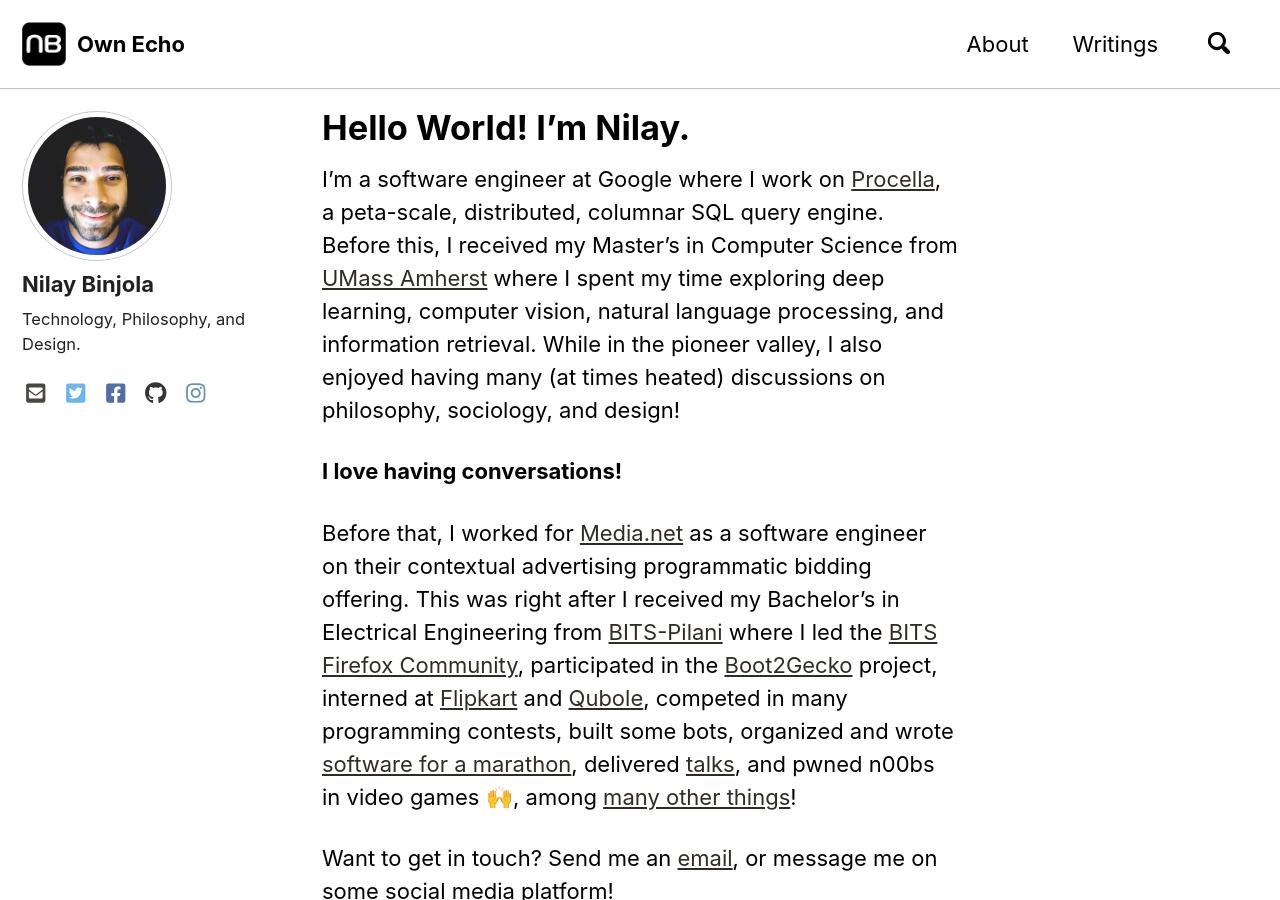
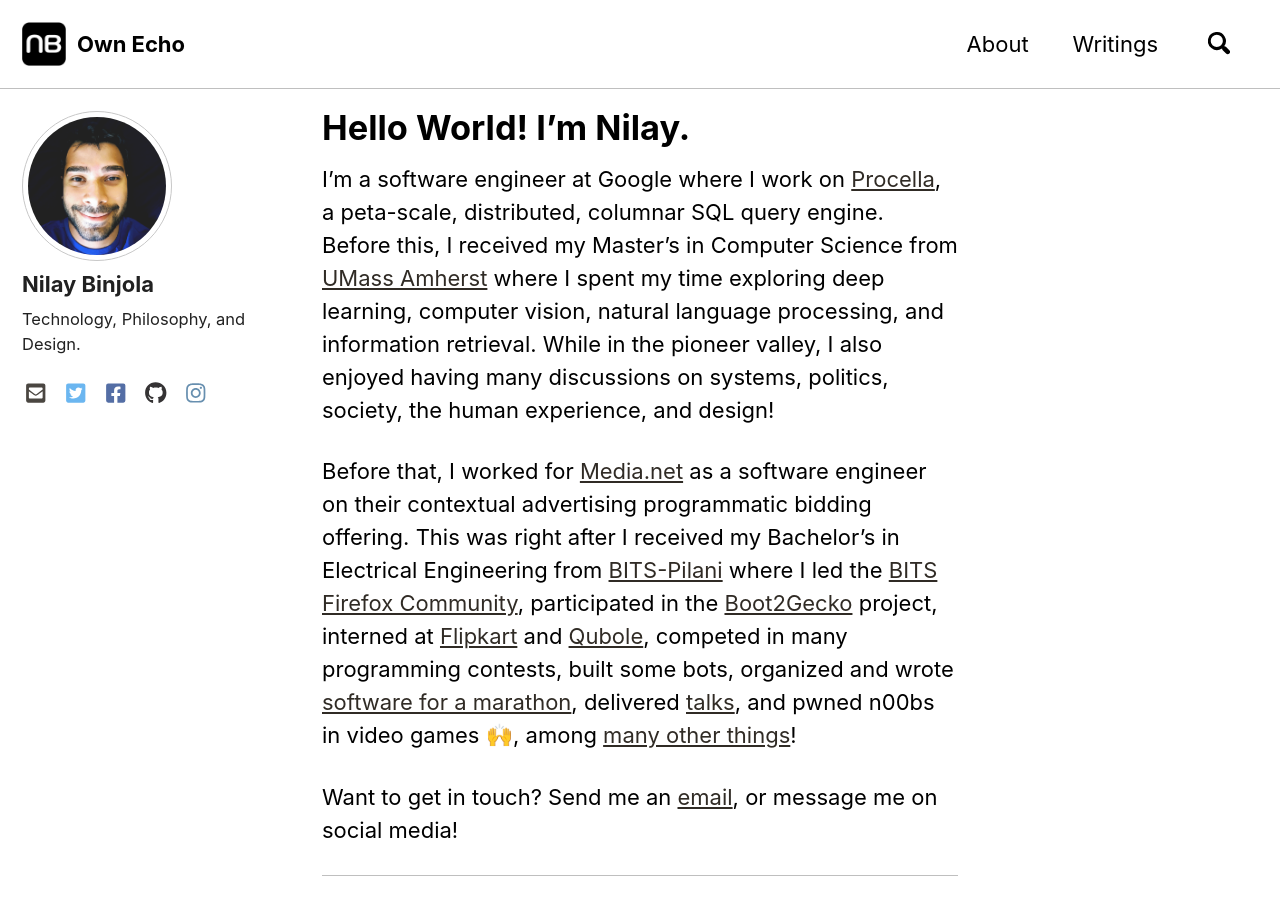
Before and after one commit to nitral/nitral.github.io, a Jekyll site: the page built from _pages/about.md, in a window 1280 px wide and 900 px high. Built offline with Jekyll 4.4.1, drawn with Linux system fonts in a browser that asks for light colours; cached includes are drawn as plain includes; nearby versions of some CDN libraries; emoji names are drawn with the system emoji font.

Commit message:
Updated About

```diff
--- a/_pages/about.md
+++ b/_pages/about.md
@@ -2,13 +2,11 @@
 permalink: /about
 title: Hello World! I'm Nilay.
 ---
-I’m a software engineer at Google where I work on [Procella](https://dataworkssummit.com/san-jose-2018/session/procella-a-fast-versatile-youtube-scale-sql-query-engine-powering-datayoutube "DataWorks Summit 2018 Presentation by Aniket Mokashi"), a peta-scale, distributed, columnar SQL query engine. Before this, I received my Master’s in Computer Science from [UMass Amherst](https://www.umass.edu) where I spent my time exploring deep learning, computer vision, natural language processing, and information retrieval. While in the pioneer valley, I also enjoyed having many (at times heated) discussions on philosophy, sociology, and design!
-
-**I love having conversations!**
+I’m a software engineer at Google where I work on [Procella](https://research.google/pubs/pub48388 "PVLDB 2019"), a peta-scale, distributed, columnar SQL query engine. Before this, I received my Master’s in Computer Science from [UMass Amherst](https://www.umass.edu) where I spent my time exploring deep learning, computer vision, natural language processing, and information retrieval. While in the pioneer valley, I also enjoyed having many discussions on systems, politics, society, the human experience, and design!
 
 Before that, I worked for [Media.net](https://www.media.net) as a software engineer on their contextual advertising programmatic bidding offering. This was right after I received my Bachelor’s in Electrical Engineering from [BITS-Pilani](https://www.bits-pilani.ac.in/Pilani/index.aspx) where I led the [BITS Firefox Community](https://www.facebook.com/HivePilani), participated in the [Boot2Gecko](https://developer.mozilla.org/en-US/docs/Archive/B2G_OS) project, interned at [Flipkart](https://www.flipkart.com) and [Qubole](https://www.qubole.com), competed in many programming contests, built some bots, organized and wrote [software for a marathon](/posts/twin-brothers-of-the-education-system), delivered [talks](https://www.slideshare.net/nilaybinjola), and pwned n00bs in video games :raised_hands:, among [many other things](https://www.linkedin.com/in/nilaybinjola)!
 
-Want to get in touch? Send me an [email](mailto:nilaybinjola@gmail.com), or message me on some social media platform!
+Want to get in touch? Send me an [email](mailto:nilaybinjola@gmail.com), or message me on social media!
 
 * * *
 
```
